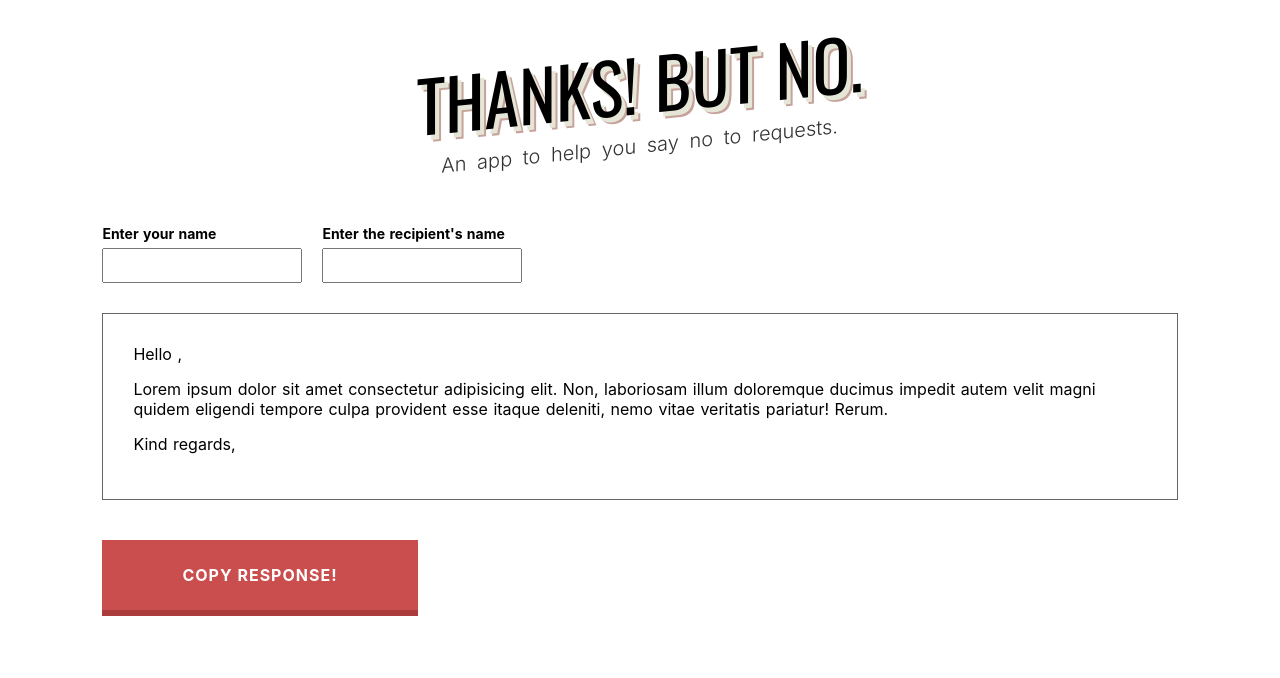
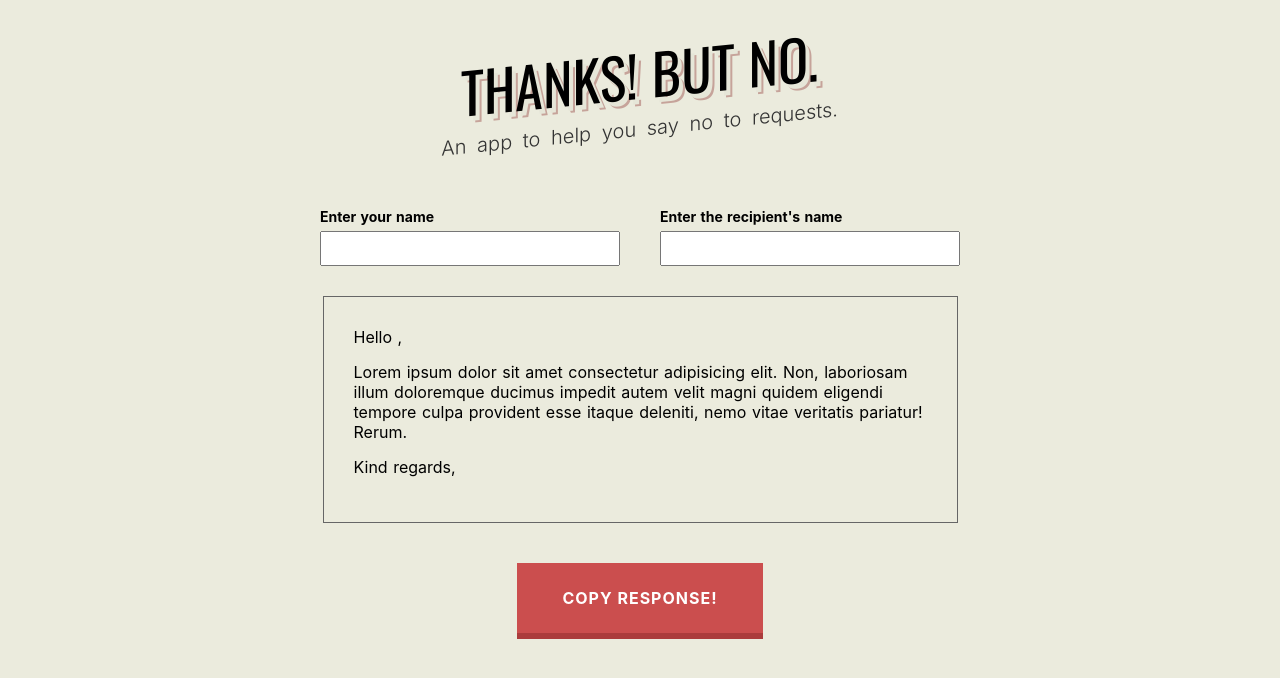
Before and after one commit to lynnewritescode/thanksbutno, a Nuxt app: page / in a window 1280 px wide. Shown: the top 678 px of the page. Built offline with nearby package versions, Linux system fonts and the light colour scheme.

Commit message:
some more styles

```diff
--- a/components/Logo.vue
+++ b/components/Logo.vue
@@ -1,10 +1,45 @@
 <template>
   <div class="logo">
     <h1 class="title">
-      thanks! but no.
+      thanks! <br />but no.
     </h1>
     <h2 class="subtitle">
       An app to help you say no to requests.
     </h2>
   </div>
 </template>
+
+<style lang="scss">
+.title {
+  transform: matrix(1, -0.1, 0, 1, 0, 0);
+  -ms-transform: matrix(1, -0.1, 0, 1, 0, 0);
+  -webkit-transform: matrix(1, -0.1, 0, 1, 0, 0);
+  font-family: "Oswald", Sans-serif;
+  text-transform: uppercase;
+  font-weight: 400;
+  font-size: 56px;
+  line-height: 1.2;
+  margin: 0 0 10px;
+  // font-size: 70px;
+  text-shadow: 4px 5px #e6e6d8, 6px 7px #c6a39a;
+}
+
+.subtitle {
+  font-weight: 300;
+  font-size: 20px;
+  color: #333333;
+  word-spacing: 5px;
+  margin-bottom: 15px;
+  transform: matrix(1, -0.1, 0, 1, 0, 0);
+  -ms-transform: matrix(1, -0.1, 0, 1, 0, 0);
+  -webkit-transform: matrix(1, -0.1, 0, 1, 0, 0);
+}
+
+@media (min-width: 600px) {
+  .title {
+    br {
+      display: none;
+    }
+  }
+}
+</style>
--- a/layouts/default.vue
+++ b/layouts/default.vue
@@ -23,4 +23,8 @@ html {
   box-sizing: border-box;
   margin: 0;
 }
+
+body {
+  background: #ebebdd;
+}
 </style>
--- a/pages/index.vue
+++ b/pages/index.vue
@@ -43,7 +43,9 @@
           </p>
         </section>
 
-        <button class="copyBtn">Copy response!</button>
+        <div class="center">
+          <button class="copyBtn">Copy response!</button>
+        </div>
       </div>
     </main>
   </div>
@@ -76,29 +78,7 @@ export default {
 }
 
 header {
-  padding: 30px 0 50px;
-}
-
-.title {
-  transform: matrix(1, -0.1, 0, 1, 0, 0);
-  -ms-transform: matrix(1, -0.1, 0, 1, 0, 0);
-  -webkit-transform: matrix(1, -0.1, 0, 1, 0, 0);
-  font-family: "Oswald", Sans-serif;
-  text-transform: uppercase;
-  font-weight: 400;
-  font-size: 70px;
-  text-shadow: 4px 5px #e6e6d8, 6px 7px #c6a39a;
-}
-
-.subtitle {
-  font-weight: 300;
-  font-size: 20px;
-  color: #333333;
-  word-spacing: 5px;
-  margin-bottom: 15px;
-  transform: matrix(1, -0.1, 0, 1, 0, 0);
-  -ms-transform: matrix(1, -0.1, 0, 1, 0, 0);
-  -webkit-transform: matrix(1, -0.1, 0, 1, 0, 0);
+  padding: 30px 0;
 }
 
 .center {
@@ -106,12 +86,11 @@ header {
 }
 
 .inputs {
-  display: flex;
-  align-items: center;
   margin: 0 0 30px;
 
   .input {
-    margin: 0 20px 0 0;
+    width: 100%;
+    margin: 0 0 15px;
   }
 
   label {
@@ -126,12 +105,21 @@ header {
     margin: 5px 0 0;
     display: block;
     min-width: 200px;
+
+    &:focus {
+      border: 2px solid #00dfff;
+    }
   }
+}
+
+main {
+  padding: 0 0 80px;
 }
 
 .response {
   padding: 30px;
-  margin: 0 0 40px;
+  max-width: 635px;
+  margin: 0 auto 30px;
   border: 1px solid #666666;
 }
 
@@ -146,7 +134,8 @@ p {
   font-family: inherit;
   font-size: inherit;
   cursor: pointer;
-  padding: 25px 80px;
+  width: 100%;
+  padding: 25px 45px;
   display: inline-block;
   text-transform: uppercase;
   letter-spacing: 1px;
@@ -173,5 +162,44 @@ p {
     box-shadow: 0 4px #ab3c3c;
     top: 2px;
   }
+
+  &:focus {
+    border: 2px solid #00dfff;
+    box-shadow: 0 4px #00dfff;
+  }
+}
+
+@media (min-width: 700px) {
+  .inputs {
+    display: flex;
+    align-items: center;
+    justify-content: center;
+    margin: 0 -20px 30px;
+
+    .input {
+      margin: 0 20px 0;
+    }
+  }
+
+  .copyBtn {
+    width: auto;
+  }
+}
+
+@media (min-width: 900px) {
+  header {
+    padding: 40px 0 50px;
+  }
+
+  .inputs {
+    .input {
+      width: auto;
+      min-width: 300px;
+    }
+  }
+
+  .response {
+    margin: 0 auto 40px;
+  }
 }
 </style>
```
